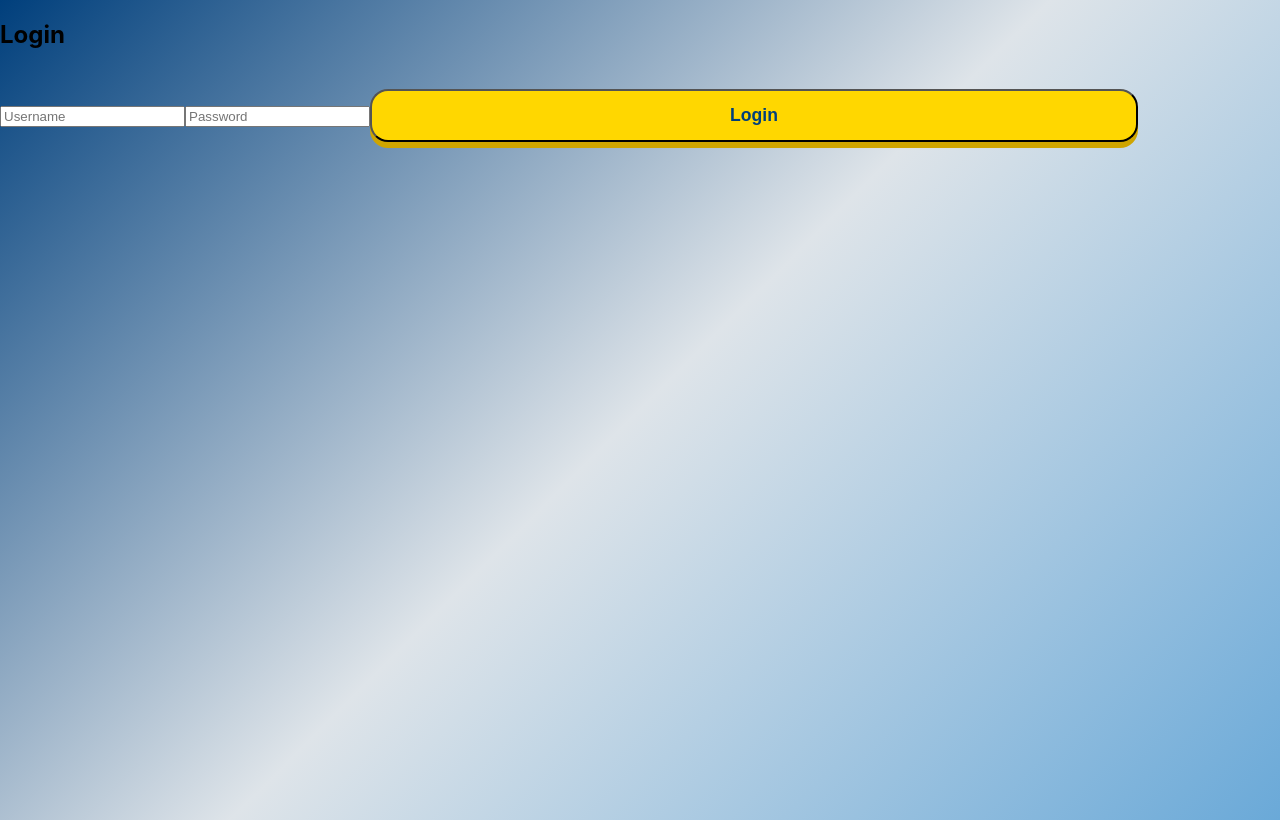
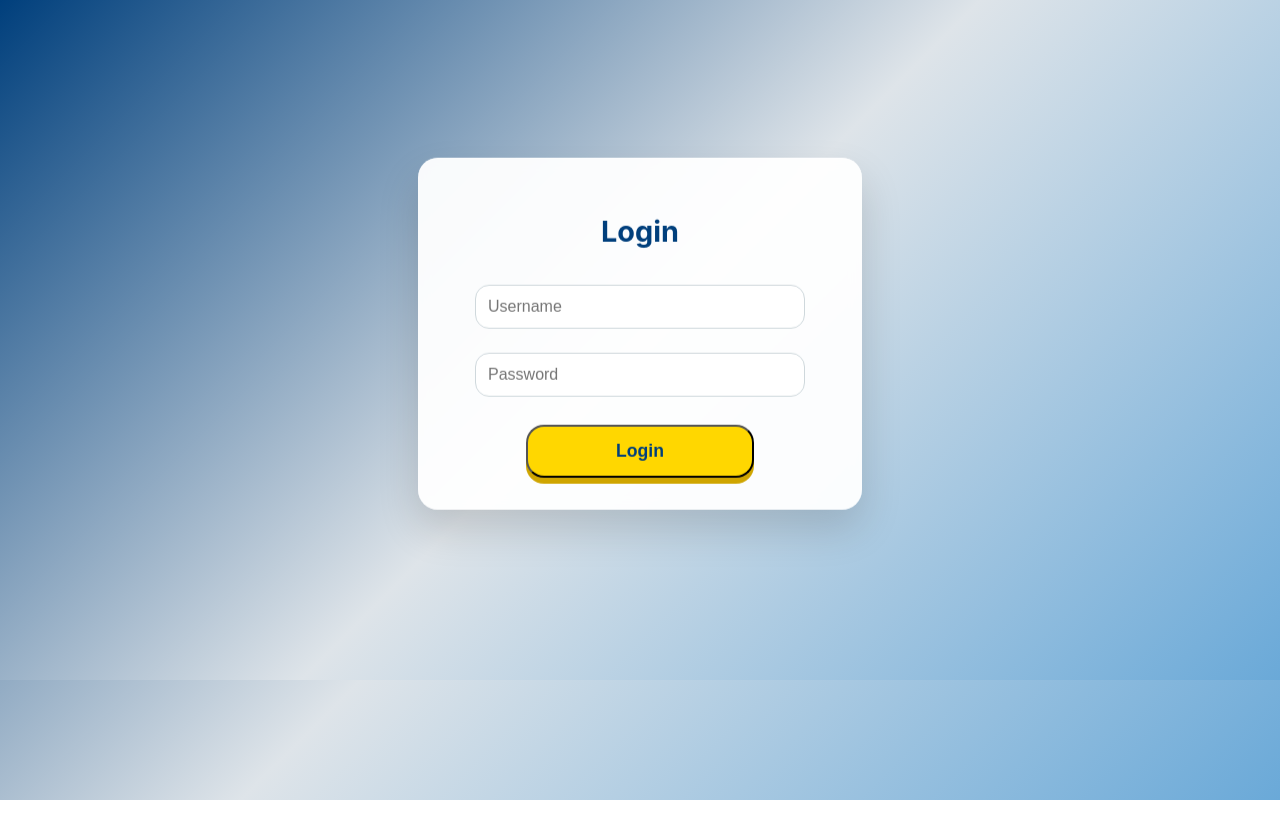
Before and after one commit to KhushiG7/Qhacks2026, a React (Create React App) app: page / in a window 1280 px wide. Built offline with nearby package versions, Linux system fonts and the light colour scheme.

Commit message:
Update App.css

```diff
--- a/src/App.css
+++ b/src/App.css
@@ -316,3 +316,72 @@ body {
   box-shadow: 0 10px 0 #cfd8dc;
   background: #f0f8ff;
 }
+
+/* ===== LOGIN PAGE ===== */
+.login-container {
+  display: flex;
+  justify-content: center;
+  align-items: center;
+  min-height: 80vh;
+  background: linear-gradient(135deg, #003f7c, #dee4e9, #6aa9d8);
+  padding: 20px;
+}
+
+.login-card {
+  background: rgba(255, 255, 255, 0.95);
+  width: 380px;
+  padding: 32px;
+  border-radius: 20px;
+  backdrop-filter: blur(6px);
+  box-shadow: 0 20px 40px rgba(0,0,0,0.15), inset 0 1px 0 rgba(255,255,255,0.5);
+  text-align: center;
+  animation: floatCard 3s ease-in-out infinite;
+}
+
+.login-card h2 {
+  color: #003f7c;
+  font-size: 1.8rem;
+  margin-bottom: 24px;
+}
+
+.login-card input {
+  width: 80%;
+  margin: 12px 0;
+  padding: 12px;
+  border-radius: 14px;
+  border: 1px solid #cfd8dc;
+  font-size: 1rem;
+  outline: none;
+  transition: box-shadow 0.2s ease, border-color 0.2s ease;
+}
+
+.login-card input:focus {
+  box-shadow: 0 4px 12px rgba(0, 95, 163, 0.4);
+  border-color: #005fa3;
+}
+
+.login-card .start-btn {
+  margin-top: 16px;
+  width: 60%;
+  font-size: 1.1rem;
+  padding: 14px 20px;
+  border-radius: 18px;
+  background: #ffd700;
+  color: #003f7c;
+  font-weight: bold;
+  box-shadow: 0 6px 0 #cfa500;
+  transition: transform 0.2s, box-shadow 0.2s;
+}
+
+.login-card .start-btn:hover {
+  transform: translateY(-4px) scale(1.05);
+  box-shadow: 0 10px 0 #cfa500;
+  background: #ffe066;
+}
+
+/* Optional small animation to float card */
+@keyframes floatCard {
+  0% { transform: translateY(0px); }
+  50% { transform: translateY(-8px); }
+  100% { transform: translateY(0px); }
+}
```
